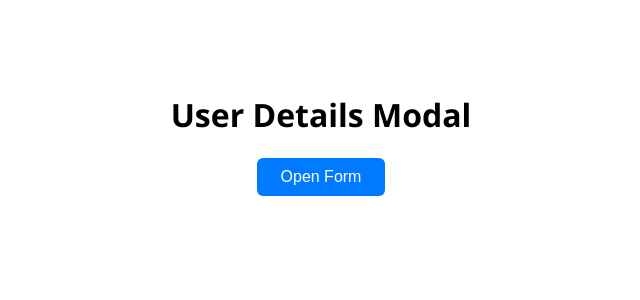
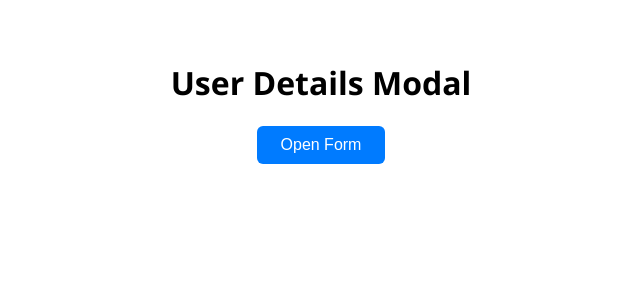
Before and after one commit to ashwin2312/XModal, a React (Vite) app: page / in a window 1280 px wide. Shown: the top 300 px of the page, without its empty margins (319-959 px from the left). Built offline with nearby package versions, Linux system fonts and the light colour scheme.

Commit message:
corrections

```diff
--- a/src/App.jsx
+++ b/src/App.jsx
@@ -24,7 +24,7 @@ const customStyles = {
   },
   overlay: {
     backgroundColor: "rgba(0, 0, 0, 0.444)",
-    PointerEvents: "none",
+    // PointerEvents: "none",
   },
 };
 
@@ -37,7 +37,7 @@ export default function App() {
   const closeModal = () => setModalIsOpen(false);
 
   return (
-    <div id="root">
+    <div>
       <h1>User Details Modal</h1>
       <button onClick={openModal}>Open Form</button>
       <Modal
```
